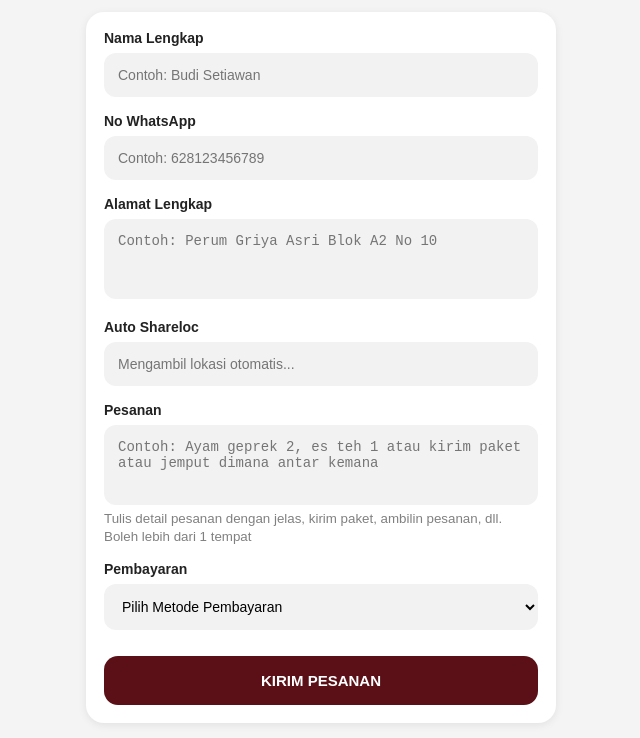
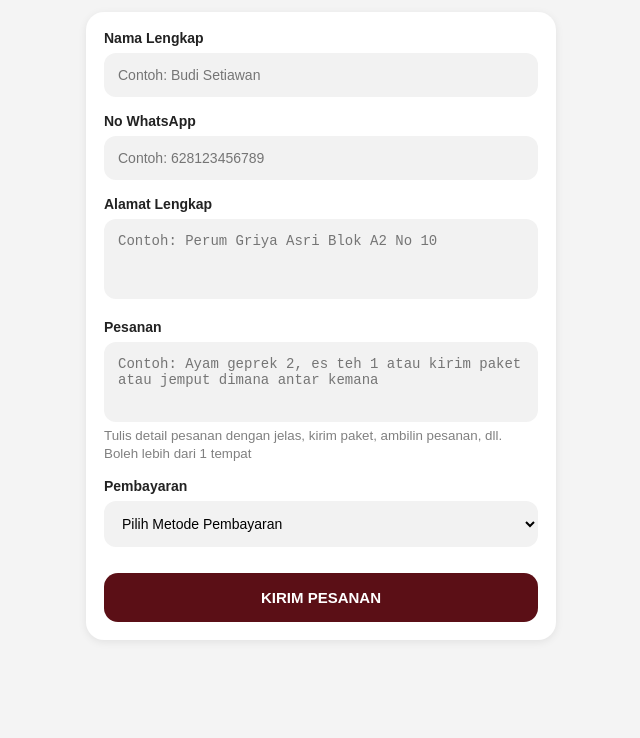
Before and after one commit to kkmdlv/ORDERKU, a plain HTML site: page index.html in a window 1280 px wide. Shown: the part 91-829 px from the top of the page, without its empty margins (319-959 px from the left). After the commit the page ends 800 px from the top, so only its background shows below. Drawn offline with Linux system fonts and the light colour scheme.

Commit message:
Update index.html

```diff
--- a/index.html
+++ b/index.html
@@ -79,19 +79,8 @@
 
   </div>
 
-  <div class="input-group">
-    <label>Auto Shareloc</label>
+  <input type="hidden" id="sharelok">
 
-    <input
-      type="text"
-      id="sharelok"
-      readonly
-      placeholder="Mengambil lokasi otomatis..."
-      required
-    >
-
-
-  </div>
 
   <div class="input-group">
     <label>Pesanan</label>
```
